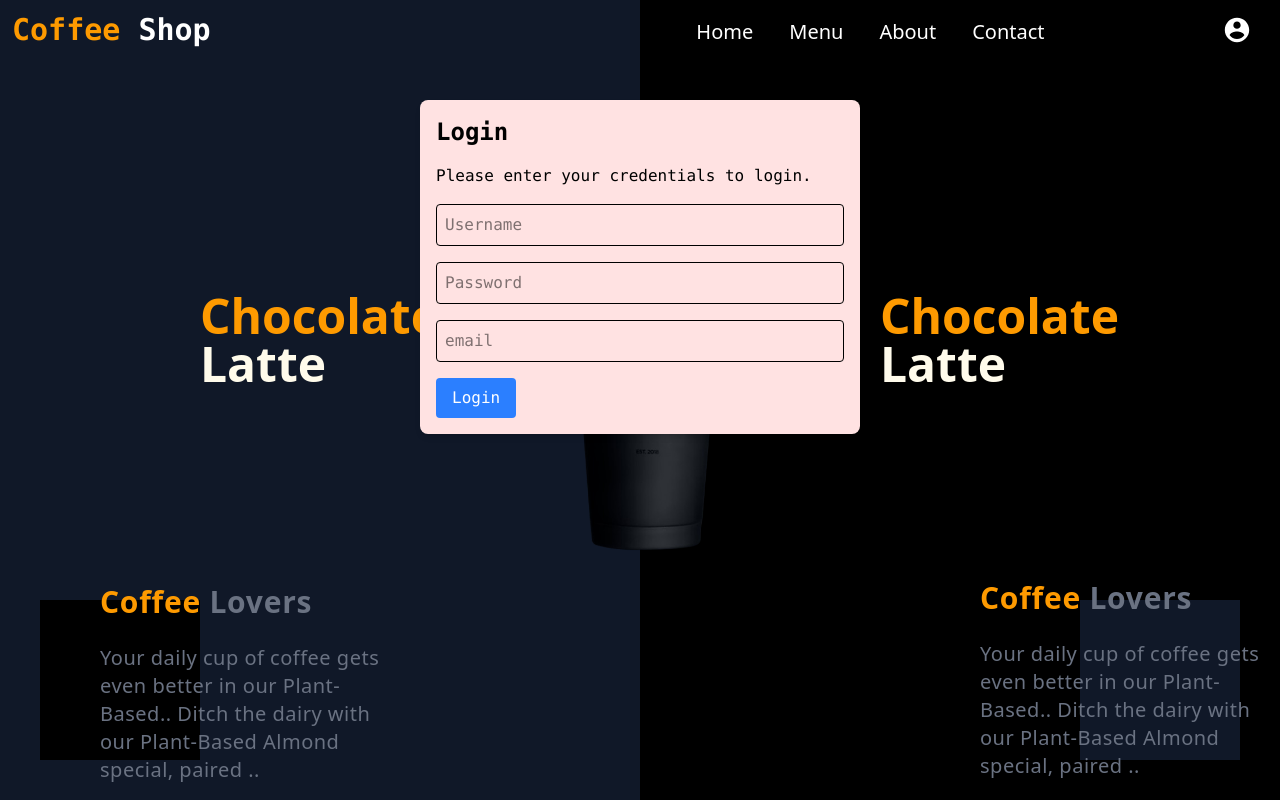
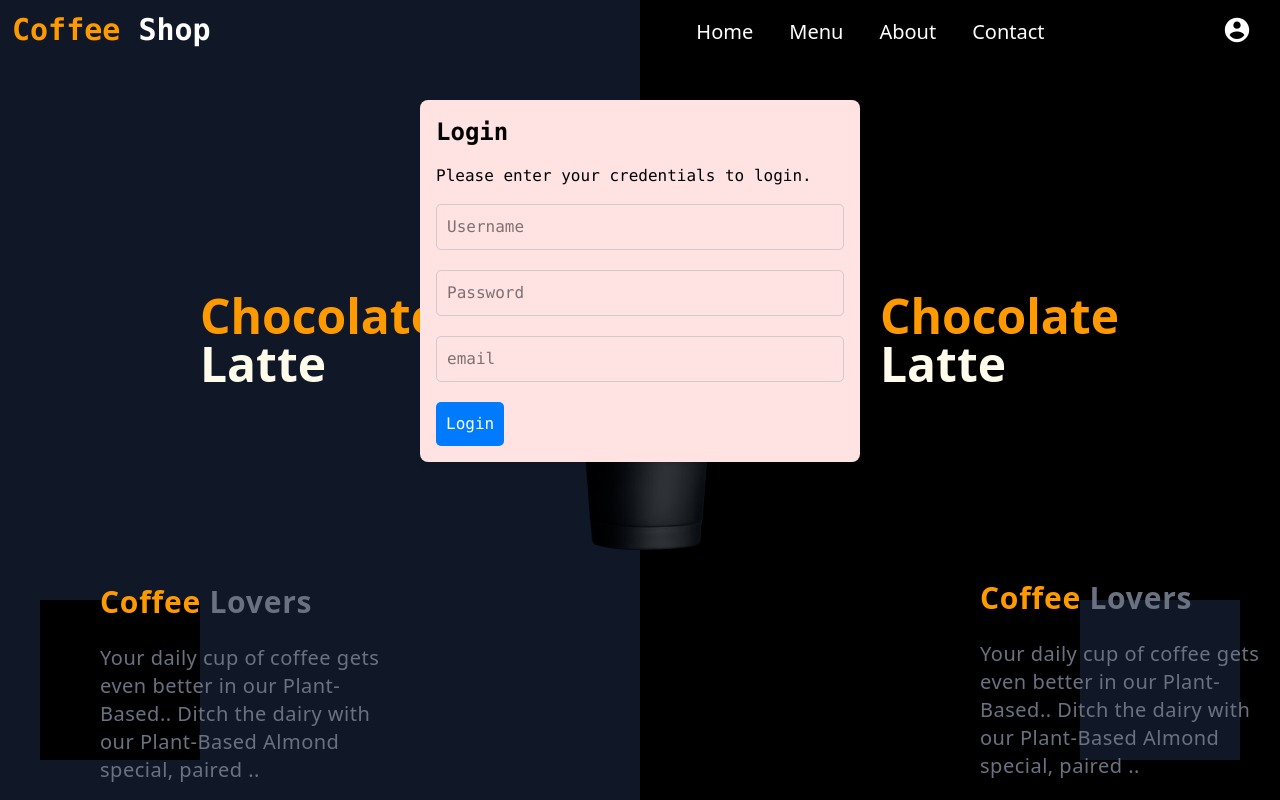
Before and after one commit to Sunil-Harde/Coffee-Shop, a React (Vite) app in the folder client/: page / in a window 1280 px wide. Both pictures are taken after a click on the icon 1237 px from the left and 30 px from the top of the page. Shown: the top 800 px of the page. Built offline with nearby package versions, Linux system fonts and the light colour scheme; no server answers.

Commit message:
login form update

```diff
--- a/client/src/App.jsx
+++ b/client/src/App.jsx
@@ -9,7 +9,7 @@ import Landing from './Components/Landing/Landing'
 
 
 
-const App=() => {
+const App = () => {
 
   return (
     <>
--- a/client/src/Components/Login/Login.jsx
+++ b/client/src/Components/Login/Login.jsx
@@ -1,39 +1,102 @@
-import React, { useState } from 'react'
-import Navbar from '../NavBar/Navbar'
+import React, { useState } from "react";
+import Navbar from "../NavBar/Navbar";
+import { motion } from "motion/react";
 
 function Login() {
-
-    const [username, setUsername] = useState('');
-    const [password, setPassword] = useState('');
-    const [email, setEmail] = useState('');
+    const [username, setUsername] = useState("");
+    const [password, setPassword] = useState("");
+    const [email, setEmail] = useState("");
 
     const handelSubmit = (e) => {
         e.preventDefault();
         console.log(username);
         console.log(password);
         console.log(email);
-
-        setUsername('')
-        setPassword('')
-        setEmail('')
-
-    }
+        setUsername("");
+        setPassword("");
+        setEmail("");
+    };
 
     return (
-        <div className='font-mono'>
+        <div className="font-mono">
             {/* <Navbar /> */}
-            <div className='container mx-auto p-4 bg-red-100 shadow-md rounded-lg mt-10 w-110 mb-10'>
+            <div className="container mx-auto p-4 bg-red-100 shadow-md rounded-lg mt-10 w-110 mb-10">
                 <h1 className="text-2xl font-bold mb-4">Login</h1>
                 <p className="mb-4">Please enter your credentials to login.</p>
-                <form className='' onSubmit={handelSubmit}>
-                    <input type="text" placeholder="Username" className="border p-2 rounded mb-4 w-full" onChange={(e) => setUsername(e.target.value)} />
-                    <input type="password" placeholder="Password" className="border p-2 rounded mb-4 w-full" onChange={(e) => setPassword(e.target.value)} />
-                    <input type="email" placeholder="email" className="border p-2 rounded mb-4 w-full" onChange={(e) => setEmail(e.target.value)} />
-                    <button type="submit" className="bg-blue-500 text-white px-4 py-2 rounded hover:bg-blue-600" >Login</button>
+                <form className="" onSubmit={handelSubmit}>
+                    <motion.input
+                        type="text"
+                        placeholder="Username"
+                        required
+                        value={username}
+                        whileFocus={{ scale: 1.05 }}
+                        transition={{ type: "spring", stiffness: 300 }}
+                        onChange={(e) => setUsername(e.target.value)}
+                        style={{
+                            width: "100%",
+                            padding: "10px",
+                            marginBottom: "20px",
+                            fontSize: "16px",
+                            borderRadius: "5px",
+                            border: "1px solid #ccc",
+                        }}
+                    />
+                    <motion.input
+                        type="Password"
+                        placeholder="Password"
+                        required
+                        value={password}
+                        whileFocus={{ scale: 1.05 }}
+                        transition={{ type: "spring", stiffness: 300 }}
+                        onChange={(e) => setPassword(e.target.value)}
+                        style={{
+                            width: "100%",
+                            padding: "10px",
+                            marginBottom: "20px",
+                            fontSize: "16px",
+                            borderRadius: "5px",
+                            border: "1px solid #ccc",
+                        }}
+                    />
+                    <motion.input
+                        type="email"
+                        required
+                        placeholder="email"
+                        value={email}
+                        whileFocus={{ scale: 1.05 }}
+                        transition={{ type: "spring", stiffness: 300 }}
+                        onChange={(e) => setEmail(e.target.value)}
+                        style={{
+                            width: "100%",
+                            padding: "10px",
+                            marginBottom: "20px",
+                            fontSize: "16px",
+                            borderRadius: "5px",
+                            border: "1px solid #ccc",
+                        }}
+                    />
+                    <motion.button
+                        type="submit"
+                        whileHover={{ scale: 0.9 }}
+                        whileTap={{ scale: 1 }}
+                        transition={{ type: "spring", stiffness: 200 }}
+                        style={{
+                            // width: "100%",
+                            padding: "10px",
+                            fontSize: "16px",
+                            borderRadius: "5px",
+                            border: "none",
+                            background: "#007bff",
+                            color: "#fff",
+                            cursor: "pointer",
+                        }}
+                    >
+                        Login
+                    </motion.button>
                 </form>
             </div>
         </div>
-    )
+    );
 }
 
-export default Login
+export default Login;
```
Also changed, not shown: client/src/Components/Landing/Landing.jsx (+14 -15 lines).
